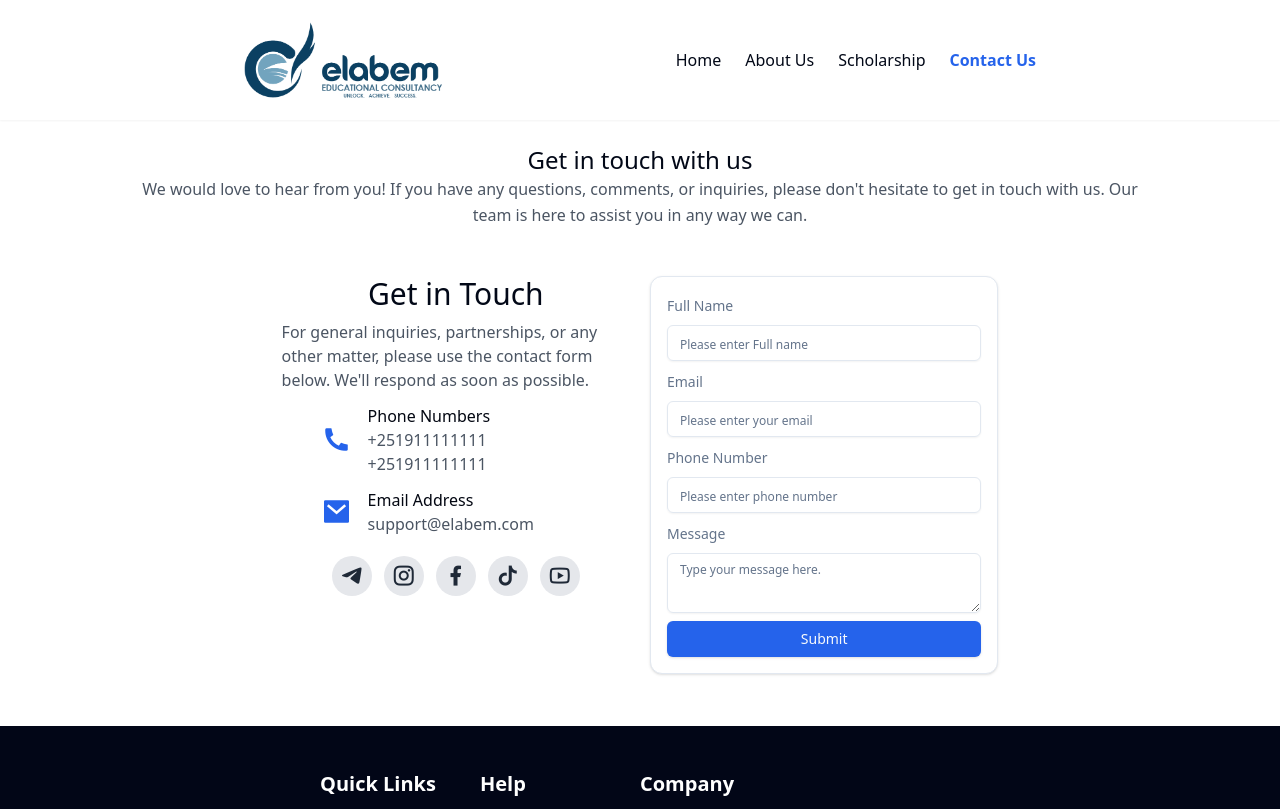
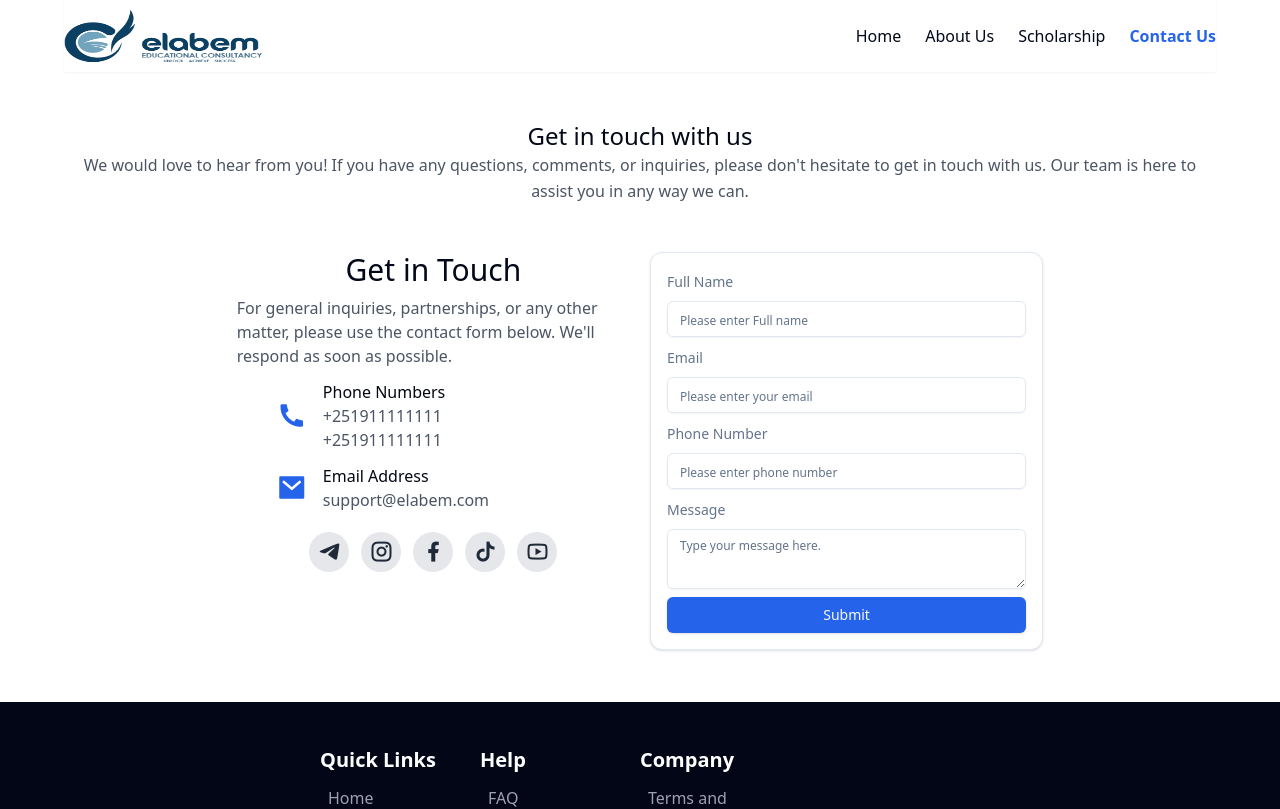
Before and after one commit to kasahun-welela/elabem, a Next.js app: page /contact-us in a window 1280 px wide. Shown: the top 809 px of the page. Built offline with nearby package versions, Linux system fonts and the light colour scheme.

Commit message:
fix alignment and add img resource

```diff
--- a/app/contact-us/page.tsx
+++ b/app/contact-us/page.tsx
@@ -4,7 +4,7 @@ import { Card } from "@/components/ui/card";
 
 export default function page() {
   return (
-    <div className="mx-6 md:w-[80%] md:mx-auto mt-24 md:mt-0 py-6">
+    <div className="w-[90%] mx-auto mt-24 py-6">
       <div>
         <h1 className="text-center text-2xl">Get in touch with us</h1>
         <p className="md:text-center leading-relaxed text-gray-600">
--- a/app/scholarship/page.tsx
+++ b/app/scholarship/page.tsx
@@ -20,7 +20,7 @@ import Image from "next/image";
 
 export default function page() {
   return (
-    <div className="max-w-[80%]  mx-auto md:flex gap-12 mt-24 md:mt-3">
+    <div className="max-w-[90%]  mx-auto md:flex gap-12 mt-24">
       <div className="md:grid grid-cols-2 gap-3 md:basis-[70%]">
         {scholarsList.map((list: any, key) => (
           <Card key={key} className="my-3 md:my-0">
--- a/components/NavBar.tsx
+++ b/components/NavBar.tsx
@@ -17,7 +17,7 @@ function NavBar() {
     setMenuOpen(false);
   };
 
-  // Animation variants for the mobile menu
+  // Animation variants
   const mobileMenuVariants = {
     open: {
       opacity: 1,
@@ -42,13 +42,13 @@ function NavBar() {
   };
 
   return (
-    <div className="w-full shadow-sm">
+    <>
       {/* Desktop Navigation */}
-      <div className="hidden md:flex justify-around items-center py-5 md:w-[80%] mx-auto">
+      <div className="hidden md:flex justify-between items-center py-2 w-[90%] mx-auto fixed top-0 left-0 right-0 bg-white shadow-sm z-50 ">
         <Image
           src="/logo.png"
           alt="logo"
-          className="bg-primary"
+          className="bg-primary h-14"
           width={200}
           height={50}
         />
@@ -97,12 +97,12 @@ function NavBar() {
       </div>
 
       {/* Mobile Navigation */}
-      <div className="flex justify-between items-center max-w-[90%] mx-auto md:hidden py-5">
+      <div className="bg-white flex justify-between items-center px-5 md:hidden py-5 fixed top-0 left-0 right-0 shadow-sm z-50 transition-all duration-300">
         <Link href="/">
           <Image
             src="/logo.png"
             alt="logo"
-            className="bg-primary"
+            className="bg-primary h-12 w-39"
             width={200}
             height={70}
           />
@@ -114,7 +114,7 @@ function NavBar() {
         </div>
       </div>
 
-      {/* Mobile menu nav list = */}
+      {/* Mobile menu nav list */}
       <AnimatePresence>
         {menuOpen && (
           <motion.div
@@ -190,7 +190,7 @@ function NavBar() {
           </motion.div>
         )}
       </AnimatePresence>
-    </div>
+    </>
   );
 }
 
```
Also changed, not shown: public/student.webp (added), public/studentlarge.webp (added).
